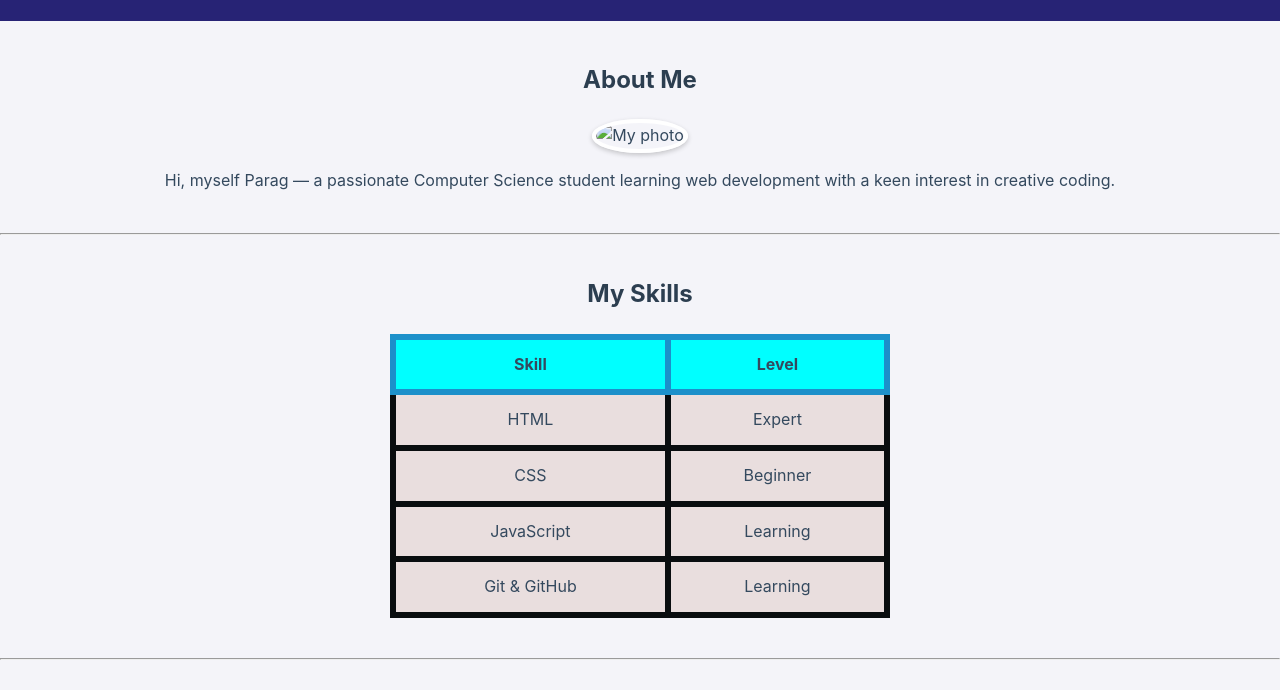
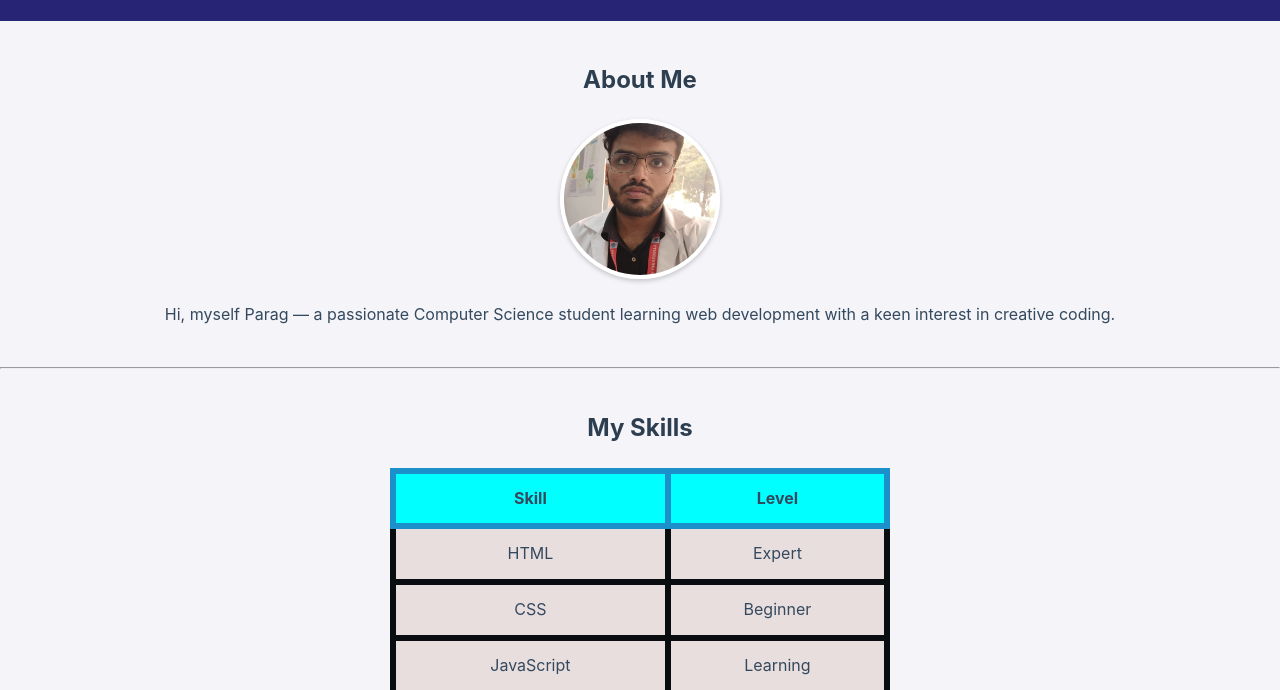
Before and after one commit to parag8kcr-create/lab-assignment-krmu-webdev-1, a plain HTML site: page lab2/index.html in a window 1280 px wide. Shown: the part 106-796 px from the top of the page. Drawn offline with Linux system fonts and the light colour scheme.

Commit message:
Update index.html

```diff
--- a/lab2/index.html
+++ b/lab2/index.html
@@ -19,7 +19,7 @@
     <main id="main">
       <section id="about">
         <h2>About Me</h2>
-        <img src="/parag.png" alt="My photo" class="profile-img" />
+        <img src="/parag.jpg" alt="My photo" class="profile-img" />
         <p>
           Hi, myself Parag — a passionate Computer Science student learning web
           development with a keen interest in creative coding.
```
